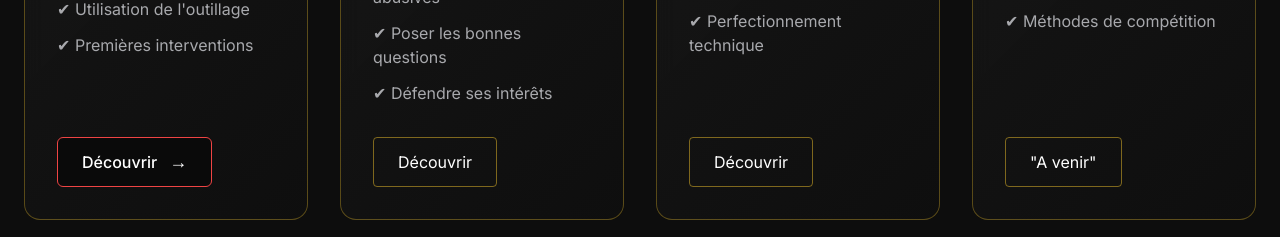
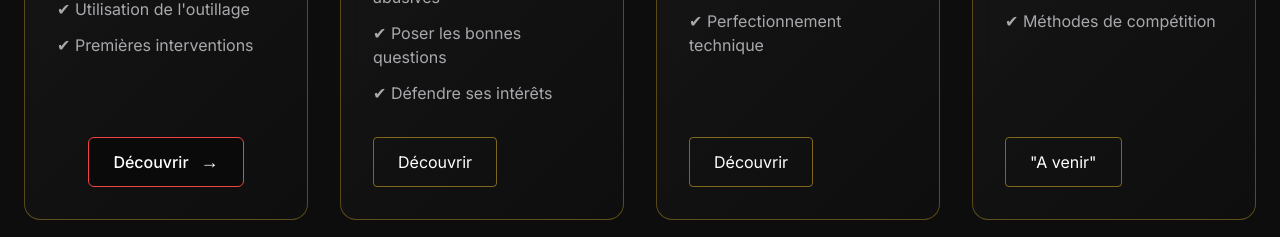
Before and after one commit to PerformancePrestigeAcademy/performance-prestige-academy, a React (Vite) app: page /formation in a window 1280 px wide. Shown: the part 2180-2417 px from the top of the page. Built offline with nearby package versions, Linux system fonts and the light colour scheme.

Commit message:
PATCH 024 v5

```diff
--- a/src/Pages/FormationPage.tsx
+++ b/src/Pages/FormationPage.tsx
@@ -222,7 +222,8 @@ Performance & Prestige Academy
   className="
      group
       relative
-      inline-flex
+      flex
+      w-fit
       items-center
       justify-center
       gap-3
```
